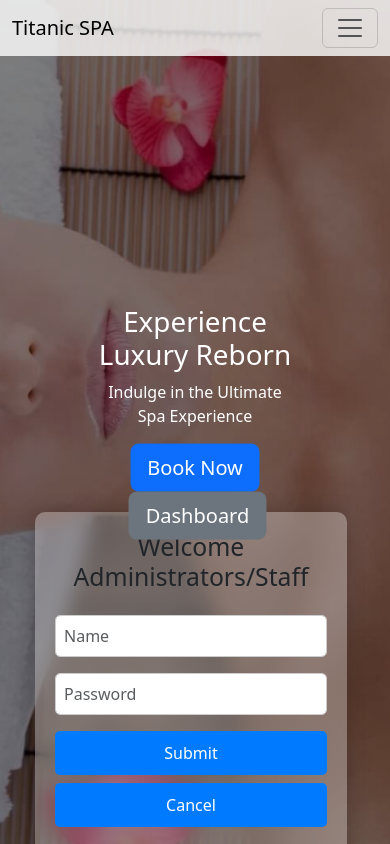
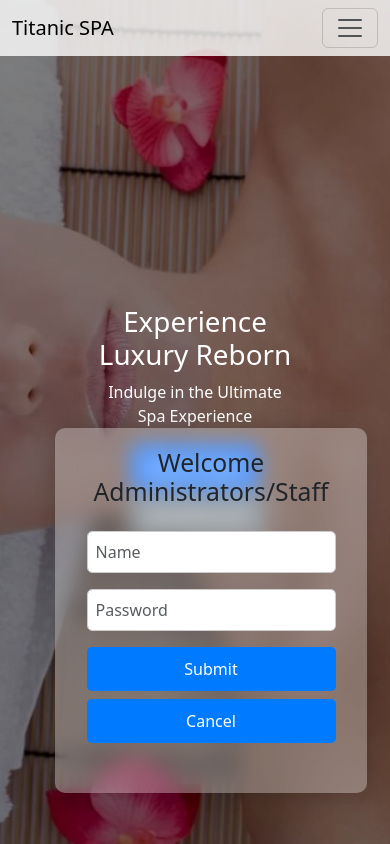
Before and after one commit to brianitira1/TITANIC-SPA-PROJECT, a React (Vite) app in the folder frontend/: page / in a window 390 px wide. Both pictures are taken after a click on the button "Dashboard". Shown: the top 844 px of the page. Built offline with nearby package versions, Linux system fonts and the light colour scheme; no server answers.

Commit message:
fixing the login form  for admin

```diff
--- a/frontend/src/styles/CustomForm.css
+++ b/frontend/src/styles/CustomForm.css
@@ -9,6 +9,7 @@
   background-color: rgba(255, 255, 255, 0.3);
   backdrop-filter: blur(10px);
   width: 400px;
+
 }
 
 .custom-form-container input {
@@ -44,7 +45,8 @@
 }
 
 
-@media (max-width: 768px) {
+/* Media queries */
+@media (max-width: 1024px ) {
   .custom-form-container {
     top: 55%;
     left: 50%;
@@ -54,3 +56,24 @@
 
   }
 }
+
+
+
+
+@media (max-width: 768px) {
+  .custom-form-container {
+    margin-left: 0; /* Adjust the margin for smaller screens */
+  }
+  .custom-form-container {
+    display: flex;
+    flex-direction: column;
+    align-items: center;
+    margin-left: -140px;
+    max-height: 400px;
+    top: 45%;
+    z-index: 1;/* Adjust the margin for smaller screens */
+  }
+  .custom-form-container input {
+    width: 100%;
+  }
+}
```
